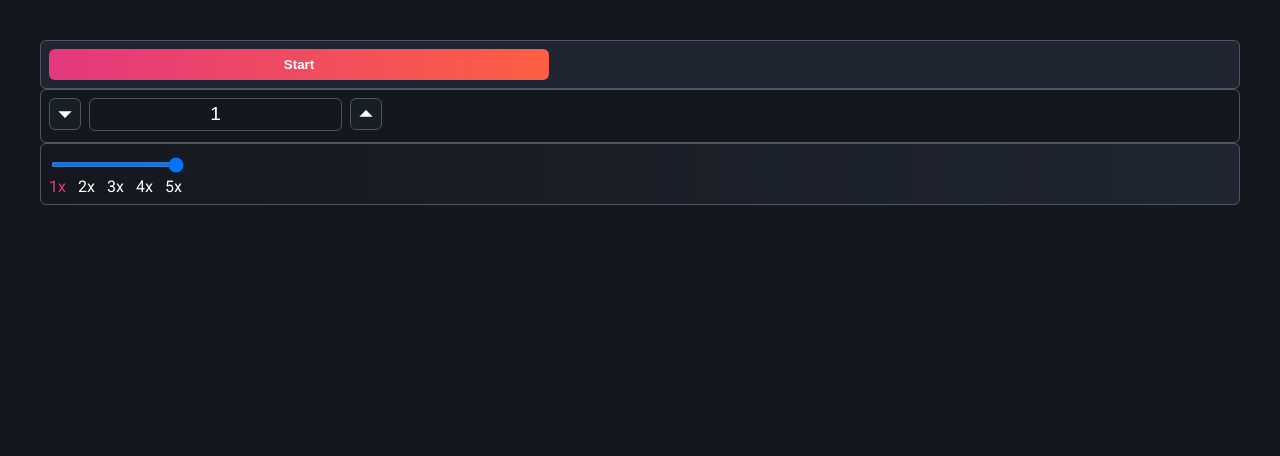
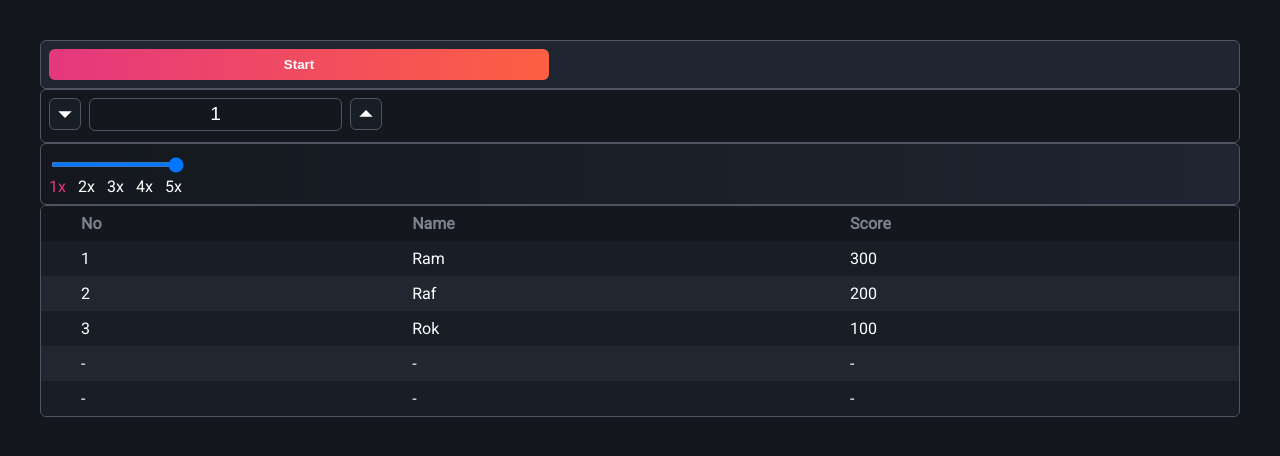
Before and after one commit to ramilamparo/sps, a React (Vite) app in the folder frontend/: page / in a window 1280 px wide. Shown: the top 456 px of the page. Built offline with nearby package versions, Linux system fonts and the light colour scheme.

Commit message:
Add tables.

```diff
--- a/frontend/src/App.tsx
+++ b/frontend/src/App.tsx
@@ -5,6 +5,7 @@ import { Paper } from "./components/Paper/Paper";
 import styles from "./App.module.scss";
 import { RangeInput } from "./components/RangeInput/RangeInput";
 import { NumberInput } from "./components/NumberInput/NumberInput";
+import { RankingTable } from "./components/Table/RankingTable";
 
 function App() {
 	const [rangeValue, setRangeValue] = useState(1);
@@ -31,6 +32,7 @@ function App() {
 						onChange={(value) => setRangeValue(value)}
 					/>
 				</Paper>
+				<RankingTable />
 			</Container>
 		</>
 	);
--- a/frontend/src/components/Paper/BasePaper.module.scss
+++ b/frontend/src/components/Paper/BasePaper.module.scss
@@ -1,4 +1,5 @@
 .root {
-    border-radius: $border-radius;
-    border: 1px solid $color-border;
+	border-radius: $border-radius;
+	border: 1px solid $color-border;
+	overflow: hidden;
 }
--- /dev/null
+++ b/frontend/src/components/Table/RankingTable.tsx
@@ -0,0 +1,42 @@
+import { useMemo } from "react";
+import { FAKE_RANKING, RankingModel } from "../../models/RankingModel";
+import { BasePaper } from "../Paper/BasePaper";
+import { Table, TableColumns } from "./Table";
+
+export const RankingTable = () => {
+	const paddedRanking = useMemo(() => {
+		const rankings = [...FAKE_RANKING];
+		const MIN_LENGTH = 5;
+
+		for (let i = rankings.length; i < MIN_LENGTH; i++) {
+			rankings.push({
+				name: "-",
+				rank: 0,
+				score: 0,
+			});
+		}
+		return rankings;
+	}, []);
+
+	return (
+		<BasePaper>
+			<Table
+				data={paddedRanking}
+				columns={RANKING_TABLE_COLUMNS}
+				keyExtract={keyExtract}
+			/>
+		</BasePaper>
+	);
+};
+
+const keyExtract = (data: RankingModel, index: number) => data.name + index;
+
+const RANKING_TABLE_COLUMNS: TableColumns<RankingModel>[] = [
+	{ field: "rank", label: "No", render: (data) => <>{data.rank || "-"}</> },
+	{ field: "name", label: "Name", render: (data) => <>{data.name}</> },
+	{
+		field: "score",
+		label: "Score",
+		render: (data) => <>{data.score || "-"}</>,
+	},
+];
--- /dev/null
+++ b/frontend/src/components/Table/Table.module.scss
@@ -0,0 +1,27 @@
+.root {
+	border-collapse: collapse;
+	width: 100%;
+
+	& td,
+	& th {
+		padding: $spacing;
+		padding-left: $spacing * 5;
+	}
+
+	th {
+		background-color: $color-background;
+		text-align: start;
+		color: $color-text-muted;
+	}
+
+	tr {
+		background-color: $color-item-bg;
+		transition: all 200ms linear;
+		&:nth-child(odd) {
+			background-color: $color-item-bg-alt;
+		}
+		&:hover {
+			background-color: $color-item-bg-active;
+		}
+	}
+}
--- /dev/null
+++ b/frontend/src/components/Table/Table.tsx
@@ -0,0 +1,45 @@
+import { ReactNode, useMemo } from "react";
+import styles from "./Table.module.scss";
+
+export interface TableColumns<T> {
+	render: (data: T) => ReactNode;
+	field: string;
+	label: string;
+}
+
+export interface TableProps<T> {
+	columns: TableColumns<T>[];
+	data: T[];
+	keyExtract: (data: T, index: number) => string | number;
+}
+
+export const Table = <T,>({ columns, data, keyExtract }: TableProps<T>) => {
+	const headers = useMemo(() => {
+		return (
+			<tr>
+				{columns.map((col) => {
+					return <th key={col.field}>{col.label}</th>;
+				})}
+			</tr>
+		);
+	}, [columns]);
+
+	const body = useMemo(() => {
+		return data.map((data, i) => {
+			return (
+				<tr key={keyExtract(data, i)}>
+					{columns.map((col, i) => (
+						<td key={i}>{col.render(data)}</td>
+					))}
+				</tr>
+			);
+		});
+	}, [columns, data, keyExtract]);
+
+	return (
+		<table className={styles.root}>
+			{headers}
+			{body}
+		</table>
+	);
+};
--- /dev/null
+++ b/frontend/src/models/RankingModel.ts
@@ -0,0 +1,11 @@
+export interface RankingModel {
+	rank: number;
+	name: string;
+	score: number;
+}
+
+export const FAKE_RANKING: RankingModel[] = [
+	{ rank: 1, name: "Ram", score: 300 },
+	{ rank: 2, name: "Raf", score: 200 },
+	{ rank: 3, name: "Rok", score: 100 },
+];
--- a/frontend/src/styles/variables.scss
+++ b/frontend/src/styles/variables.scss
@@ -1,6 +1,7 @@
 $color-primary: #e3387e;
 $color-secondary: #fd5f43;
 $color-text-default: #fff;
+$color-text-muted: #7d838f;
 $color-background: #14181e;
 $color-border: #505562;
 
```
